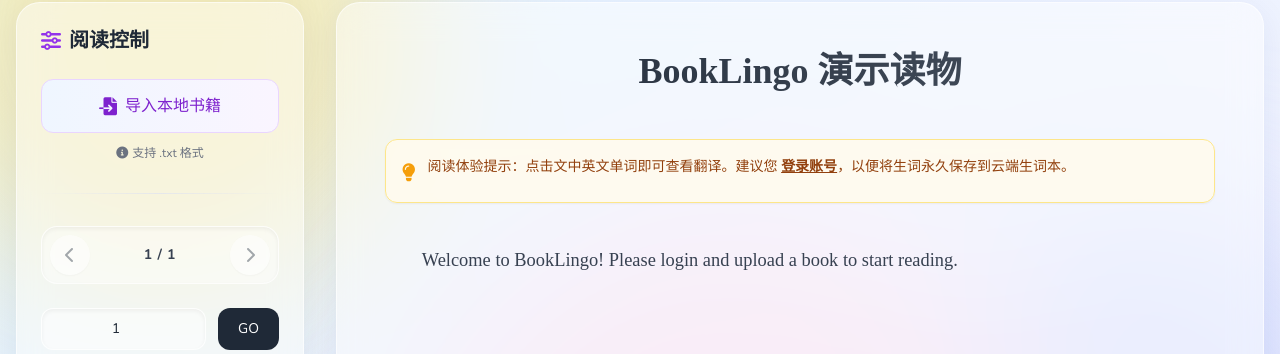
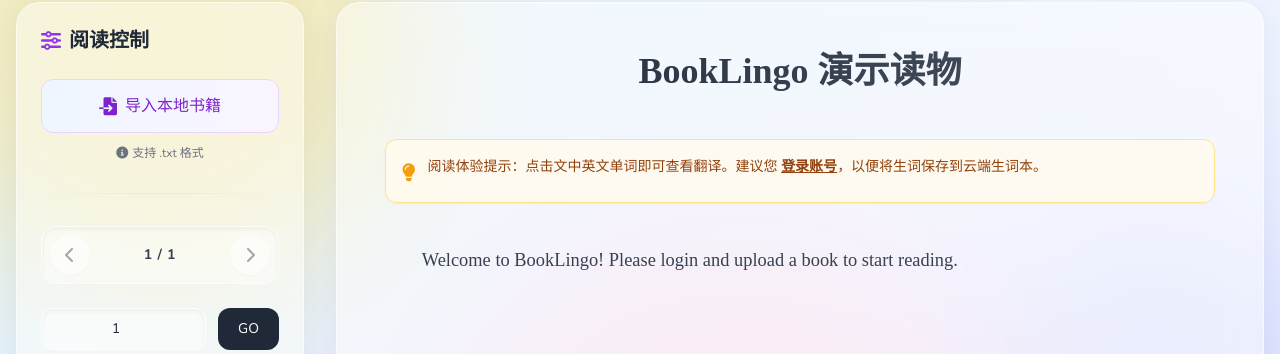
Before and after one commit to Jana67777/BookLingo, a Flask app: page / in a window 1280 px wide. Shown: the part 127-481 px from the top of the page. Run offline with Flask 3, Linux system fonts and the light colour scheme; some libraries are stand-ins or nearby versions.

Commit message:
Update index.html

```diff
--- a/templates/index.html
+++ b/templates/index.html
@@ -192,7 +192,7 @@
         <div class="bg-amber-50/80 backdrop-blur-sm border border-amber-200 rounded-xl p-4 mb-10 flex items-start gap-3 shadow-sm">
             <i class="fa-solid fa-lightbulb text-amber-500 mt-0.5 text-lg"></i>
             <p class="text-sm text-amber-800 leading-relaxed">
-                阅读体验提示：点击文中英文单词即可查看翻译。建议您 <a href="{{ url_for('login') }}" class="font-bold underline hover:text-amber-600">登录账号</a>，以便将生词永久保存到云端生词本。
+                阅读体验提示：点击文中英文单词即可查看翻译。建议您 <a href="{{ url_for('login') }}" class="font-bold underline hover:text-amber-600">登录账号</a>，以便将生词保存到云端生词本。
             </p>
         </div>
         {% endif %}
```
